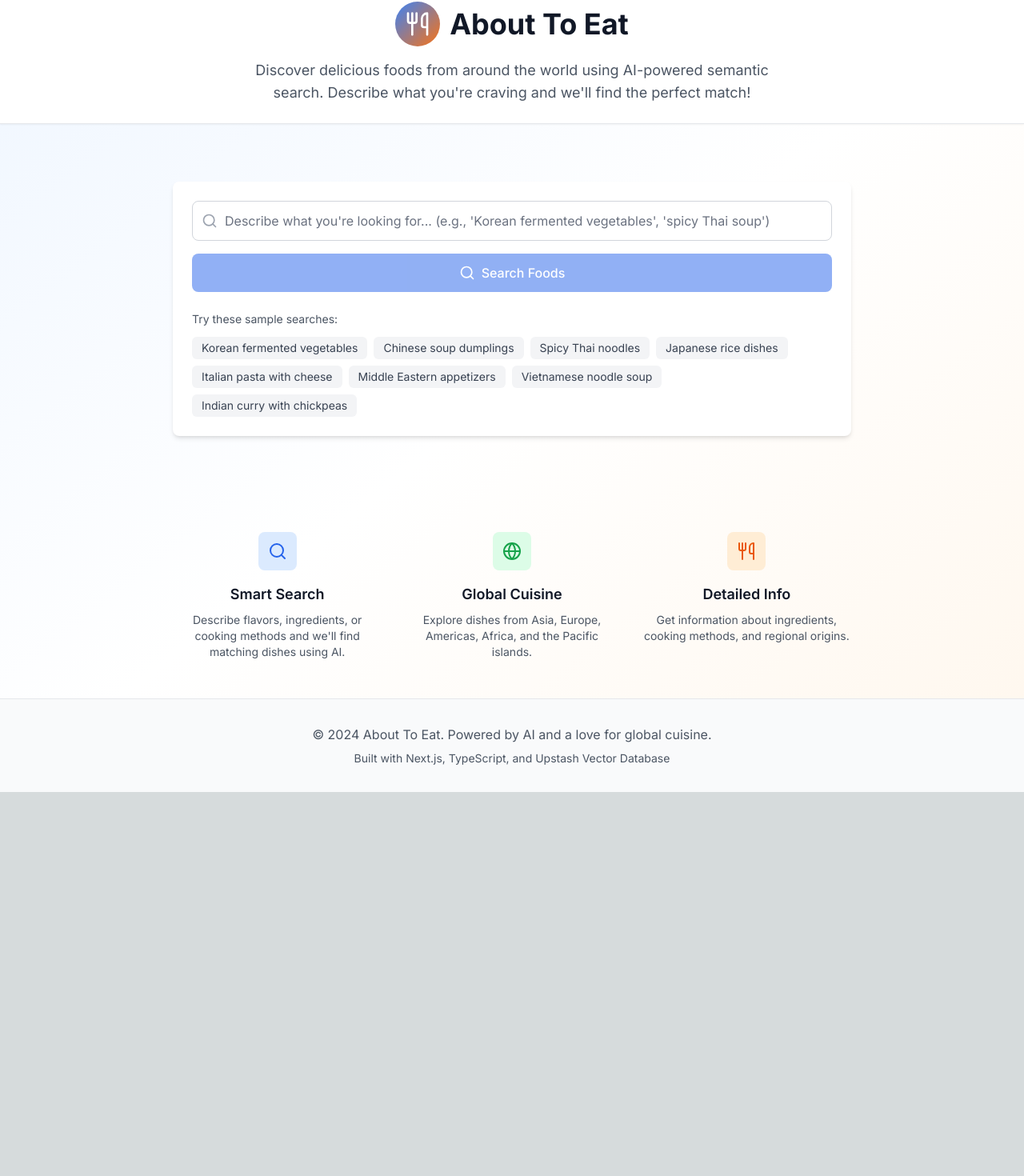
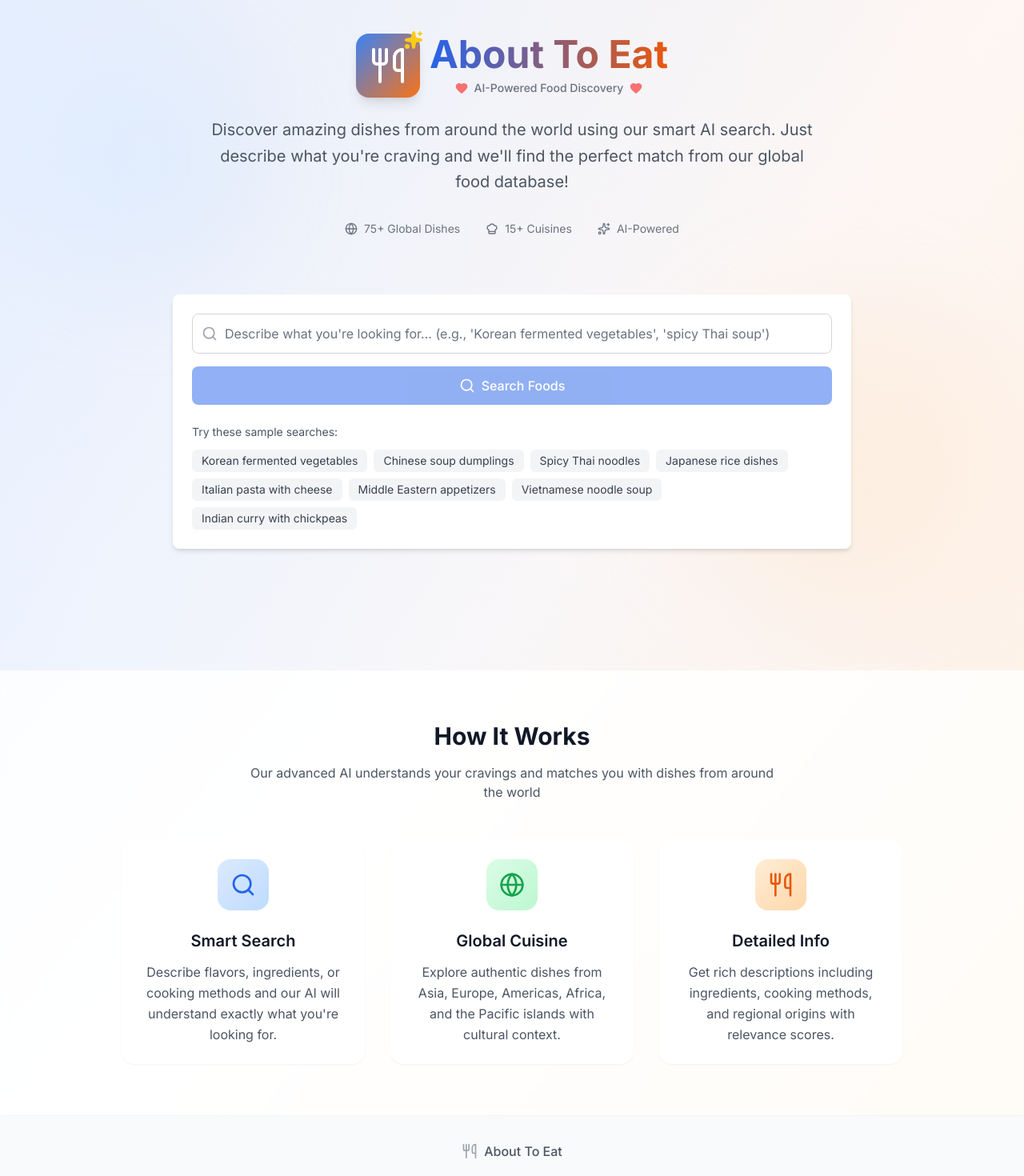
Before and after one commit to louis-adriano/about-to-eat-rag-mcp, a Next.js app: page / in a window 1280 px wide. Shown: the part 22-1492 px from the top of the page at 80% size. Before the commit the page ends 1012 px from the top, so only its background shows below. Built offline with nearby package versions, Linux system fonts and the light colour scheme.

Commit message:
Updated home page

```diff
--- a/app/page.tsx
+++ b/app/page.tsx
@@ -1,73 +1,132 @@
 import { FoodSearch } from '../components/food-search';
-import { Search, Globe, Utensils } from 'lucide-react';
+import { Search, Globe, Utensils, Sparkles, ChefHat, Heart } from 'lucide-react';
 
 export default function Home() {
   return (
-    <main className="min-h-screen">
-      {/* Header */}
-      <header className="bg-white shadow-sm border-b">
-        <div className="max-w-6xl mx-auto px-4 py-6">
-          <div className="text-center">
-            <div className="flex items-center justify-center gap-3 mb-4">
-              <div className="p-3 bg-gradient-to-br from-blue-500 to-orange-500 rounded-full">
-                <Utensils className="w-8 h-8 text-white" />
+    <main className="min-h-screen bg-gradient-to-br from-blue-50 via-white to-orange-50">
+      {/* Hero Section */}
+      <section className="relative overflow-hidden">
+        {/* Background decoration */}
+        <div className="absolute inset-0 bg-gradient-to-r from-blue-600/5 to-orange-600/5"></div>
+        <div className="absolute top-20 left-10 w-72 h-72 bg-blue-200/20 rounded-full blur-3xl"></div>
+        <div className="absolute bottom-20 right-10 w-96 h-96 bg-orange-200/20 rounded-full blur-3xl"></div>
+
+        <div className="relative max-w-6xl mx-auto px-4 py-16">
+          {/* Header */}
+          <div className="text-center mb-12">
+            <div className="flex items-center justify-center gap-3 mb-6">
+              <div className="relative">
+                <div className="p-4 bg-gradient-to-br from-blue-500 to-orange-500 rounded-2xl shadow-lg">
+                  <Utensils className="w-12 h-12 text-white" />
+                </div>
+                <div className="absolute -top-1 -right-1">
+                  <Sparkles className="w-6 h-6 text-yellow-400 fill-current" />
+                </div>
               </div>
-              <h1 className="text-4xl font-bold text-gray-900">About To Eat</h1>
+              <div>
+                <h1 className="text-5xl font-bold bg-gradient-to-r from-blue-600 to-orange-600 bg-clip-text text-transparent">
+                  About To Eat
+                </h1>
+                <div className="flex items-center justify-center gap-2 mt-2">
+                  <Heart className="w-4 h-4 text-red-400 fill-current" />
+                  <span className="text-sm text-gray-500 font-medium">AI-Powered Food Discovery</span>
+                  <Heart className="w-4 h-4 text-red-400 fill-current" />
+                </div>
+              </div>
             </div>
-            <p className="text-lg text-gray-600 max-w-2xl mx-auto">
-              Discover delicious foods from around the world using AI-powered semantic search.
-              Describe what you&apos;re craving and we&apos;ll find the perfect match!
+
+            <p className="text-xl text-gray-600 max-w-3xl mx-auto leading-relaxed mb-8">
+              Discover amazing dishes from around the world using our smart AI search.
+              Just describe what you're craving and we'll find the perfect match from our global food database!
             </p>
+
+            {/* Quick stats */}
+            <div className="flex items-center justify-center gap-8 text-sm text-gray-500 mb-8">
+              <div className="flex items-center gap-2">
+                <Globe className="w-4 h-4" />
+                <span>75+ Global Dishes</span>
+              </div>
+              <div className="flex items-center gap-2">
+                <ChefHat className="w-4 h-4" />
+                <span>15+ Cuisines</span>
+              </div>
+              <div className="flex items-center gap-2">
+                <Sparkles className="w-4 h-4" />
+                <span>AI-Powered</span>
+              </div>
+            </div>
+          </div>
+
+          {/* Search Section */}
+          <div className="mb-16">
+            <FoodSearch />
           </div>
         </div>
-      </header>
-
-      {/* Main Content */}
-      <div className="py-12">
-        <FoodSearch />
-      </div>
+      </section>
 
       {/* Features Section */}
-      <section className="max-w-4xl mx-auto px-6 py-12">
-        <div className="grid md:grid-cols-3 gap-8">
-          <div className="text-center">
-            <div className="w-12 h-12 bg-blue-100 rounded-lg flex items-center justify-center mx-auto mb-4">
-              <Search className="w-6 h-6 text-blue-600" />
-            </div>
-            <h3 className="text-lg font-semibold text-gray-900 mb-2">Smart Search</h3>
-            <p className="text-gray-600 text-sm">
-              Describe flavors, ingredients, or cooking methods and we&apos;ll find matching dishes using AI.
+      <section className="relative py-16 bg-white/50 backdrop-blur-sm">
+        <div className="max-w-5xl mx-auto px-6">
+          <div className="text-center mb-12">
+            <h2 className="text-3xl font-bold text-gray-900 mb-4">
+              How It Works
+            </h2>
+            <p className="text-gray-600 max-w-2xl mx-auto">
+              Our advanced AI understands your cravings and matches you with dishes from around the world
             </p>
           </div>
 
-          <div className="text-center">
-            <div className="w-12 h-12 bg-green-100 rounded-lg flex items-center justify-center mx-auto mb-4">
-              <Globe className="w-6 h-6 text-green-600" />
+          <div className="grid md:grid-cols-3 gap-8">
+            <div className="group text-center p-6 rounded-2xl bg-white shadow-sm hover:shadow-lg transition-all duration-300 hover:-translate-y-1">
+              <div className="w-16 h-16 bg-gradient-to-br from-blue-100 to-blue-200 rounded-2xl flex items-center justify-center mx-auto mb-6 group-hover:scale-110 transition-transform duration-300">
+                <Search className="w-8 h-8 text-blue-600" />
+              </div>
+              <h3 className="text-xl font-semibold text-gray-900 mb-3">Smart Search</h3>
+              <p className="text-gray-600 leading-relaxed">
+                Describe flavors, ingredients, or cooking methods and our AI will understand exactly what you're looking for.
+              </p>
             </div>
-            <h3 className="text-lg font-semibold text-gray-900 mb-2">Global Cuisine</h3>
-            <p className="text-gray-600 text-sm">
-              Explore dishes from Asia, Europe, Americas, Africa, and the Pacific islands.
-            </p>
-          </div>
 
-          <div className="text-center">
-            <div className="w-12 h-12 bg-orange-100 rounded-lg flex items-center justify-center mx-auto mb-4">
-              <Utensils className="w-6 h-6 text-orange-600" />
+            <div className="group text-center p-6 rounded-2xl bg-white shadow-sm hover:shadow-lg transition-all duration-300 hover:-translate-y-1">
+              <div className="w-16 h-16 bg-gradient-to-br from-green-100 to-green-200 rounded-2xl flex items-center justify-center mx-auto mb-6 group-hover:scale-110 transition-transform duration-300">
+                <Globe className="w-8 h-8 text-green-600" />
+              </div>
+              <h3 className="text-xl font-semibold text-gray-900 mb-3">Global Cuisine</h3>
+              <p className="text-gray-600 leading-relaxed">
+                Explore authentic dishes from Asia, Europe, Americas, Africa, and the Pacific islands with cultural context.
+              </p>
             </div>
-            <h3 className="text-lg font-semibold text-gray-900 mb-2">Detailed Info</h3>
-            <p className="text-gray-600 text-sm">
-              Get information about ingredients, cooking methods, and regional origins.
-            </p>
+
+            <div className="group text-center p-6 rounded-2xl bg-white shadow-sm hover:shadow-lg transition-all duration-300 hover:-translate-y-1">
+              <div className="w-16 h-16 bg-gradient-to-br from-orange-100 to-orange-200 rounded-2xl flex items-center justify-center mx-auto mb-6 group-hover:scale-110 transition-transform duration-300">
+                <Utensils className="w-8 h-8 text-orange-600" />
+              </div>
+              <h3 className="text-xl font-semibold text-gray-900 mb-3">Detailed Info</h3>
+              <p className="text-gray-600 leading-relaxed">
+                Get rich descriptions including ingredients, cooking methods, and regional origins with relevance scores.
+              </p>
+            </div>
           </div>
         </div>
       </section>
 
       {/* Footer */}
-      <footer className="bg-gray-50 border-t">
-        <div className="max-w-6xl mx-auto px-4 py-8 text-center text-gray-600">
-          <p>&copy; 2024 About To Eat. Powered by AI and a love for global cuisine.</p>
-          <p className="text-sm mt-2">
-            Built with Next.js, TypeScript, and Upstash Vector Database
+      <footer className="bg-gray-50 border-t border-gray-100">
+        <div className="max-w-6xl mx-auto px-4 py-8 text-center">
+          <div className="flex items-center justify-center gap-2 mb-4">
+            <Utensils className="w-5 h-5 text-gray-400" />
+            <span className="text-gray-600 font-medium">About To Eat</span>
+          </div>
+          <p className="text-gray-500">
+            &copy; 2025 About To Eat. Developed by{' '}
+            <a
+              href="https://linkedin.com/in/louisadriano"
+              target="_blank"
+              rel="noopener noreferrer"
+              className="text-blue-600 hover:text-blue-700 font-medium transition-colors duration-200"
+            >
+              Louis Adriano
+            </a>
           </p>
         </div>
       </footer>
```
